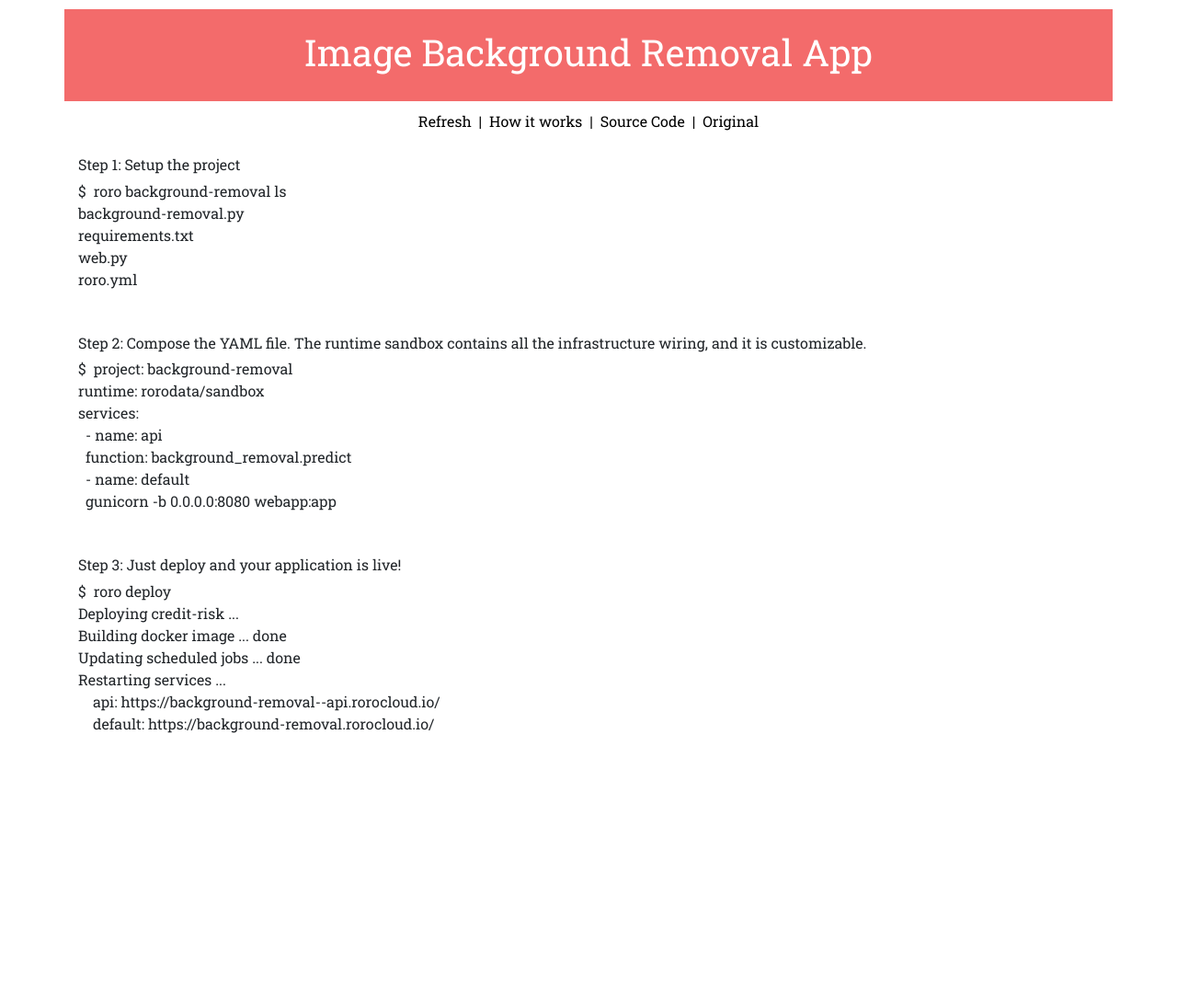
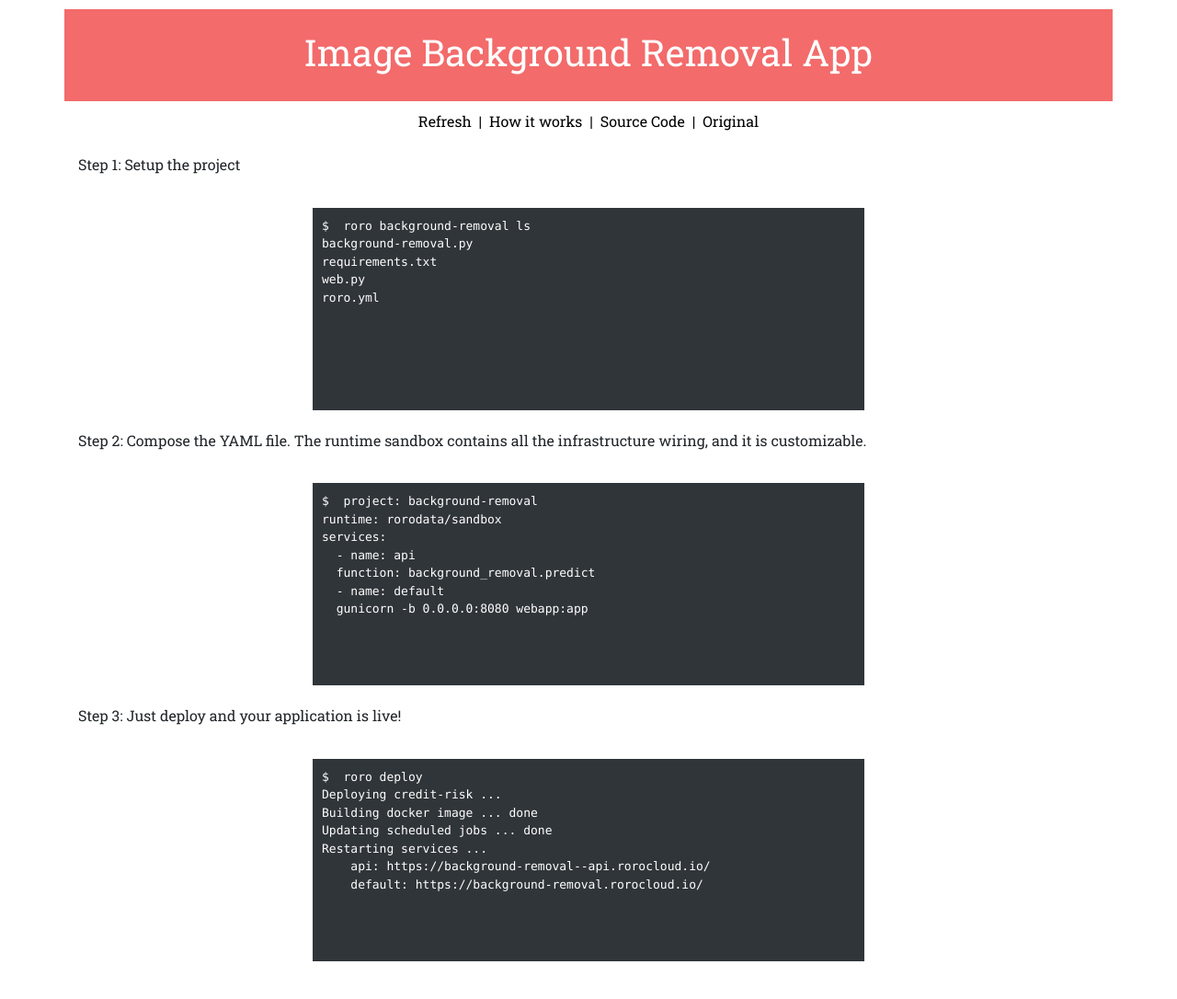
Before and after one commit to mideamon/back-removal, a Flask app: page /works in a window 1280 px wide. Shown: the whole page at 92% size. Before the commit the page ends 797 px from the top, so only its background shows below. Run offline with Flask 2, Linux system fonts and the light colour scheme; some libraries are stand-ins or nearby versions.

Commit message:
Add files via upload
updated styles to support how it works page display

```diff
--- a/static/style.css
+++ b/static/style.css
@@ -57,3 +57,95 @@
 .thumbnail img:hover {
     box-shadow: 0 0 2px 1px rgba(0, 140, 186, 0.5);
 }
+
+/* Terminal Window Styling - RB */
+
+.terminal-window {
+  text-align: left;
+  width: 600px;
+  height: 250px;
+  border-radius: 10px;
+  margin: auto;
+  position: relative;
+}
+
+@media screen and (max-width: 768px) {
+  .terminal-window {
+    text-align: left;
+    width: auto;
+    height: 250px;
+    border-radius: 10px;
+    margin: auto;
+    position: relative;
+  }
+}
+
+
+.terminal-window header {
+  background: #E0E8F0;
+  height: 30px;
+  border-radius: 0px 0px 0 0;
+  padding-left: 10px;
+}
+
+.terminal-window header .button {
+  width: 12px;
+  height: 12px;
+  margin: 10px 4px 0 0;
+  display: inline-block;
+  border-radius: 8px;
+}
+
+.terminal-window header .button.green {
+  background: #3BB662;
+}
+
+.terminal-window header .button.yellow {
+  background: #E5C30F;
+}
+
+.terminal-window header .button.red {
+  background: #E75448;
+}
+
+.terminal-window section.terminal {
+  color: white;
+  font-family: Menlo, Monaco, "Consolas", "Courier New", "Courier";
+  font-size: 13px;
+  background: #30353A;
+  padding: 10px;
+  box-sizing: border-box;
+  position: absolute;
+  width: 100%;
+  top: 30px;
+  bottom: 0;
+  overflow: auto;
+}
+
+.terminal-window section.terminal .typed-cursor {
+    opacity: 1;
+    -webkit-animation: blink 0.7s infinite;
+    -moz-animation: blink 0.7s infinite;
+    animation: blink 0.7s infinite;
+}
+@keyframes blink{
+    0% { opacity:1; }
+    50% { opacity:0; }
+    100% { opacity:1; }
+}
+@-webkit-keyframes blink{
+    0% { opacity:1; }
+    50% { opacity:0; }
+    100% { opacity:1; }
+}
+@-moz-keyframes blink{
+    0% { opacity:1; }
+    50% { opacity:0; }
+    100% { opacity:1; }
+}
+
+.terminal-data { display: inline; }
+.terminal-window .gray { color: gray; }
+.terminal-window .green { color: green;}
+
+/* Terminal Window Styling - RB */
```
